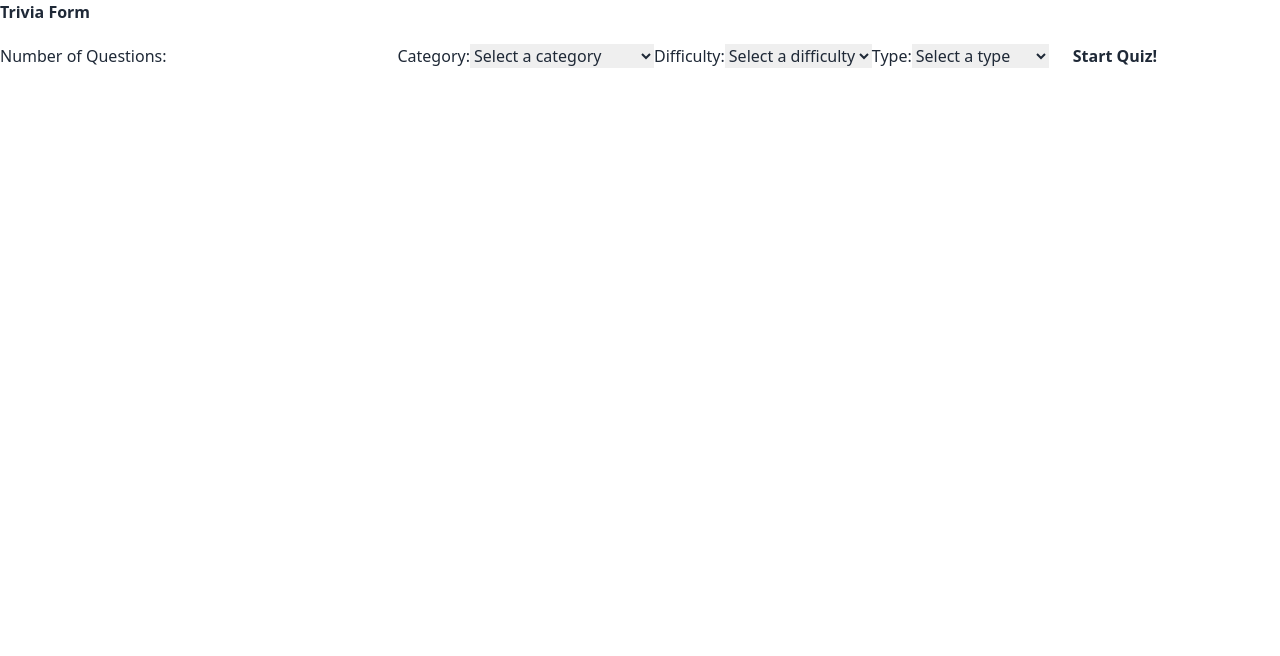
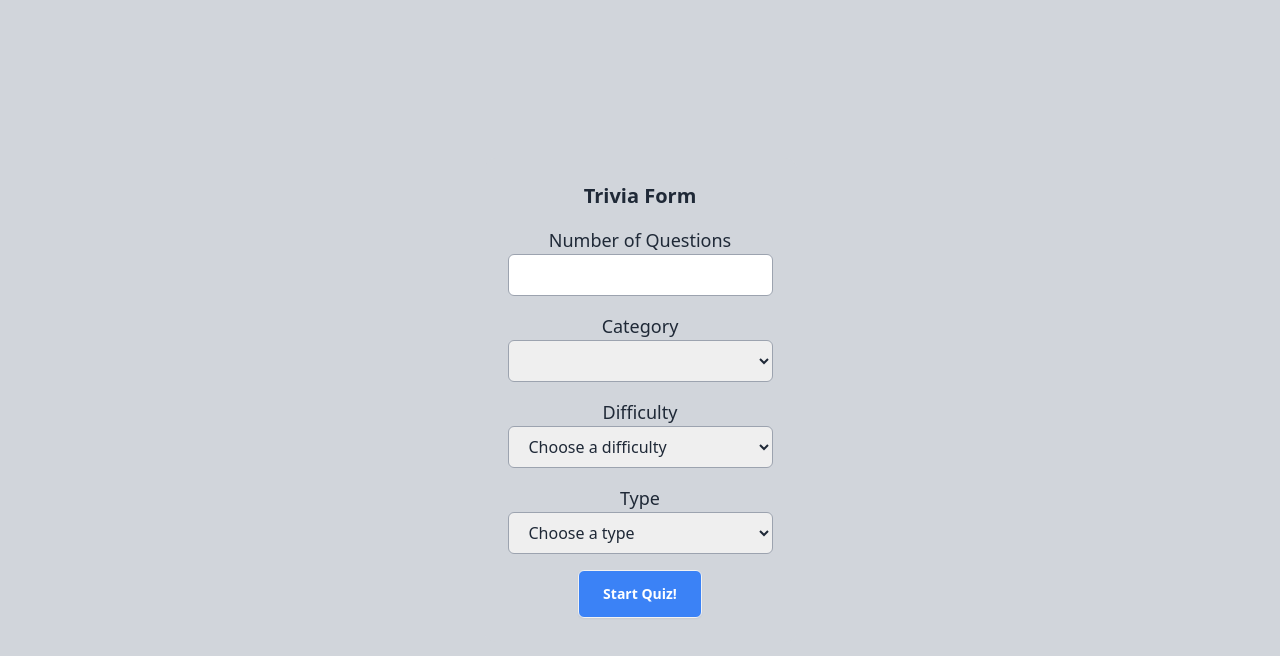
Before and after one commit to dcamrondunlap/trivia-project, a React (Vite) app in the folder trivia-game/: page / in a window 1280 px wide. Shown: the top 656 px of the page. Built offline with nearby package versions, Linux system fonts and the light colour scheme.

Commit message:
start button now working learned vercel is a static deployment so my backend wasnt working moved api call to front end fixed adding back styles to triviaForm

```diff
--- a/trivia-game/src/components/triviaForm.jsx
+++ b/trivia-game/src/components/triviaForm.jsx
@@ -32,48 +32,66 @@ function TriviaForm() {
   };
 
   return (
-    <div>
-      <h2 className='font-bold'>Trivia Form</h2>
-      <form onSubmit={handleStartQuiz}>
-        <label>
-          Number of Questions:
+    <div className='absolute inset-0 flex justify-center items-center bg-gray-300'>
+  <div className="p-6 bg-gray-300 rounded-xl max-w-xs">
+    <h2 className="text-xl font-semibold mb-4 text-center">Trivia Form</h2>
+    <form onSubmit={handleStartQuiz} className="space-y-4">
+      <label className="block">
+        <span className="block text-lg text-center">Number of Questions</span>
         <input
           type="number"
           value={numberOfQuestions}
           onChange={(e) => setNumberOfQuestions(e.target.value)}
+          className="block w-full border border-gray-400 rounded-md px-4 py-2"
+          max={50}
         />
       </label>
-        <label>
-          Category:
-          <select value={category} onChange={(e) => setCategory(e.target.value)}>
-            <option value="">Select a category</option>
-            <option value="9">General Knowledge</option>
-            <option value="10">Entertainment: Books</option>
-            {/* Add more category options here */}
+
+      <label className="block">
+        <span className="block text-lg text-center">Category</span>
+        <select
+          value={category}
+          onChange={(e) => setCategory(e.target.value)}
+          className="block w-full border border-gray-400 rounded-md px-4 py-2"
+        >
+          {/* Options */}
         </select>
       </label>
-        <label>
-          Difficulty:
-          <select value={difficulty} onChange={(e) => setDifficulty(e.target.value)}>
-            <option value="">Select a difficulty</option>
+
+      <label className="block">
+        <span className="block text-lg text-center">Difficulty</span>
+        <select
+          value={difficulty}
+          onChange={(e) => setDifficulty(e.target.value)}
+          className="block w-full border border-gray-400 rounded-md px-4 py-2"
+        >
+          <option disabled value=''>Choose a difficulty</option>
           <option value="easy">Easy</option>
           <option value="medium">Medium</option>
           <option value="hard">Hard</option>
         </select>
       </label>
-        <label>
-          Type:
-          <select value={type} onChange={(e) => setType(e.target.value)}>
-            <option value="">Select a type</option>
+
+      <label className="block">
+        <span className="block text-lg text-center">Type</span>
+        <select
+          value={type}
+          onChange={(e) => setType(e.target.value)}
+          className="block w-full border border-gray-400 rounded-md px-4 py-2"
+        >
+          <option disabled value=''>Choose a type</option>
           <option value="multiple">Multiple Choice</option>
           <option value="boolean">True/False</option>
         </select>
       </label>
-        <button type="submit"
-        className='ml-6 mt-5 font-bold'>Start Quiz!</button>
+
+      <button type="submit" className="btn bg-blue-500 text-white block mx-auto px-6 rounded-md">
+        Start Quiz!
+      </button>
     </form>
     {/* Render Questions component if quizData is available */}
     {quizData && <Questions quizData={quizData} />}
+  </div>
 </div>
   );
 }
```
Lines whose indentation alone changed are shown as unchanged.
